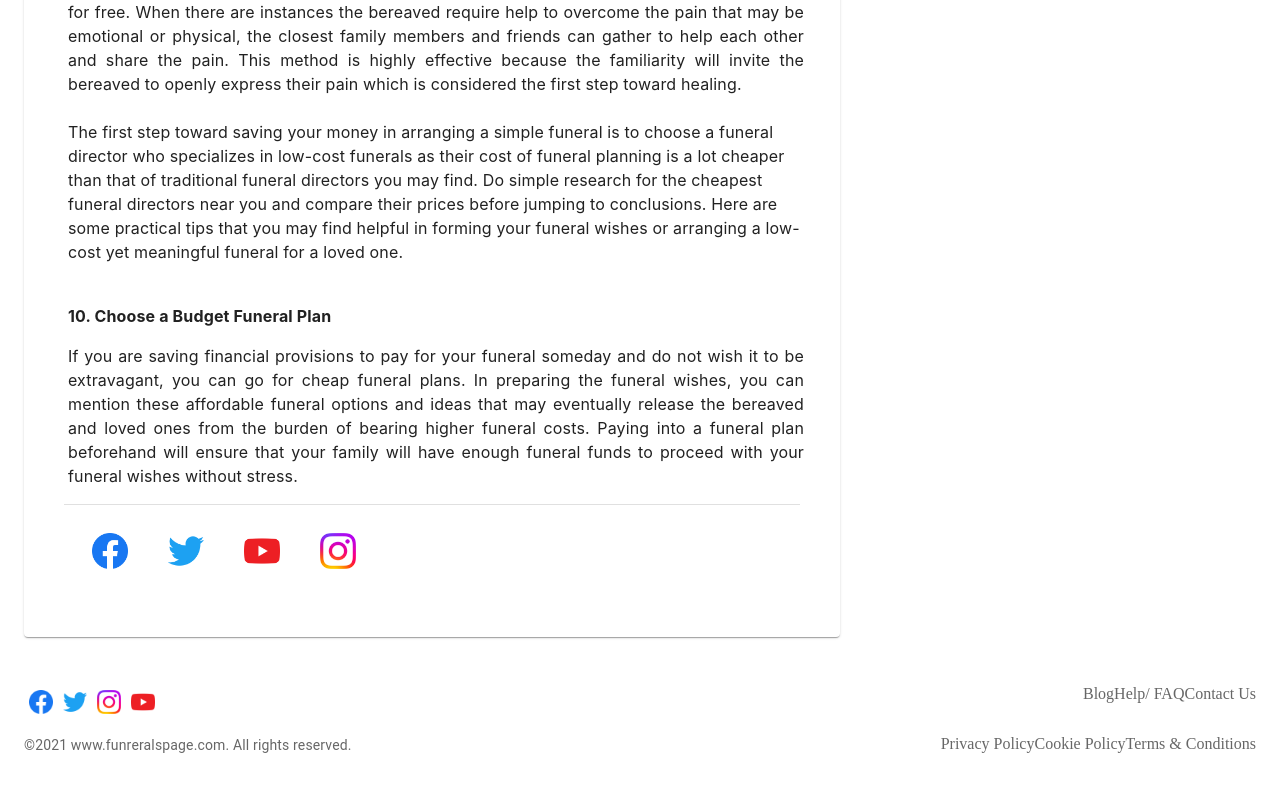
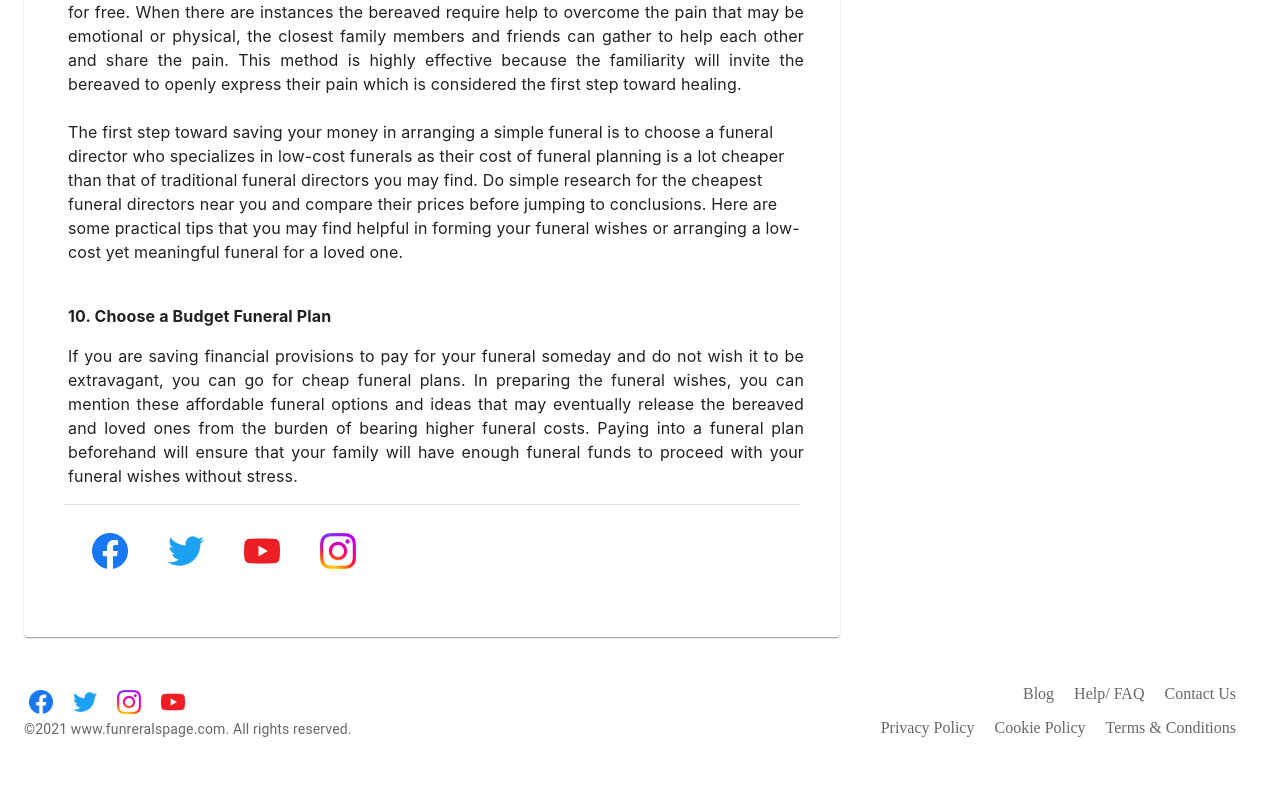
Before and after one commit to sanjueranga/Funerals_blog, a React (Create React App) app: page / in a window 1280 px wide. Shown: the part 4127-4918 px from the top of the page. Built offline with nearby package versions, Linux system fonts and the light colour scheme.

Commit message:
feat: footer finalized

```diff
--- a/src/components/Footer.jsx
+++ b/src/components/Footer.jsx
@@ -1,7 +1,12 @@
 import React from "react";
-import { Box, Typography, Container, Grid } from "@mui/material";
-import IconButton from "@mui/material/IconButton";
-import Link from "@mui/material/Link";
+import {
+  Box,
+  Typography,
+  Container,
+  Grid,
+  IconButton,
+  Link,
+} from "@mui/material";
 import facebookIcon from "../static/images/facebook.png";
 import twitterIcon from "../static/images/twitter.png";
 import youtubeIcon from "../static/images/youtube.png";
@@ -10,11 +15,7 @@ import instagramIcon from "../static/images/insta.png";
 const socialLinks = [
   { icon: facebookIcon, link: "https://www.facebook.com/", name: "facebook" },
   { icon: twitterIcon, link: "https://www.twitter.com/", name: "facebook" },
-  {
-    icon: instagramIcon,
-    link: "https://www.instagram.com/",
-    name: "facebook",
-  },
+  { icon: instagramIcon, link: "https://www.instagram.com/", name: "facebook" },
   { icon: youtubeIcon, link: "https://www.youtube.com/", name: "facebook" },
 ];
 
@@ -34,7 +35,7 @@ const Footer = () => {
   return (
     <Box sx={{ bgcolor: "background.paper", mt: "auto", py: 6 }}>
       <Container maxWidth="xl">
-        <Grid container spacing={2}>
+        <Grid container spacing={0}>
           <Grid item xs={6}>
             {socialLinks.map((socialLink) => (
               <IconButton size="small" href={socialLink.link}>
@@ -43,13 +44,19 @@ const Footer = () => {
                   alt={socialLink.name}
                   width="24"
                   height="24"
+                  style={{ marginRight: "10px" }} // Add margin for spacing
                 />
               </IconButton>
             ))}
           </Grid>
           <Grid item xs={6} align="right">
             {websiteLinksFirstRow.map((link) => (
-              <Link key={link.title} underline="none" color="text.secondary">
+              <Link
+                key={link.title}
+                underline="none"
+                color="text.secondary"
+                style={{ marginRight: "20px" }}
+              >
                 {link.title}
               </Link>
             ))}
@@ -61,7 +68,12 @@ const Footer = () => {
           </Grid>
           <Grid item xs={6} align="right">
             {websiteLinksSecondRow.map((link) => (
-              <Link key={link.title} underline="none" color="text.secondary">
+              <Link
+                key={link.title}
+                underline="none"
+                color="text.secondary"
+                style={{ marginRight: "20px" }}
+              >
                 {link.title}
               </Link>
             ))}
```
